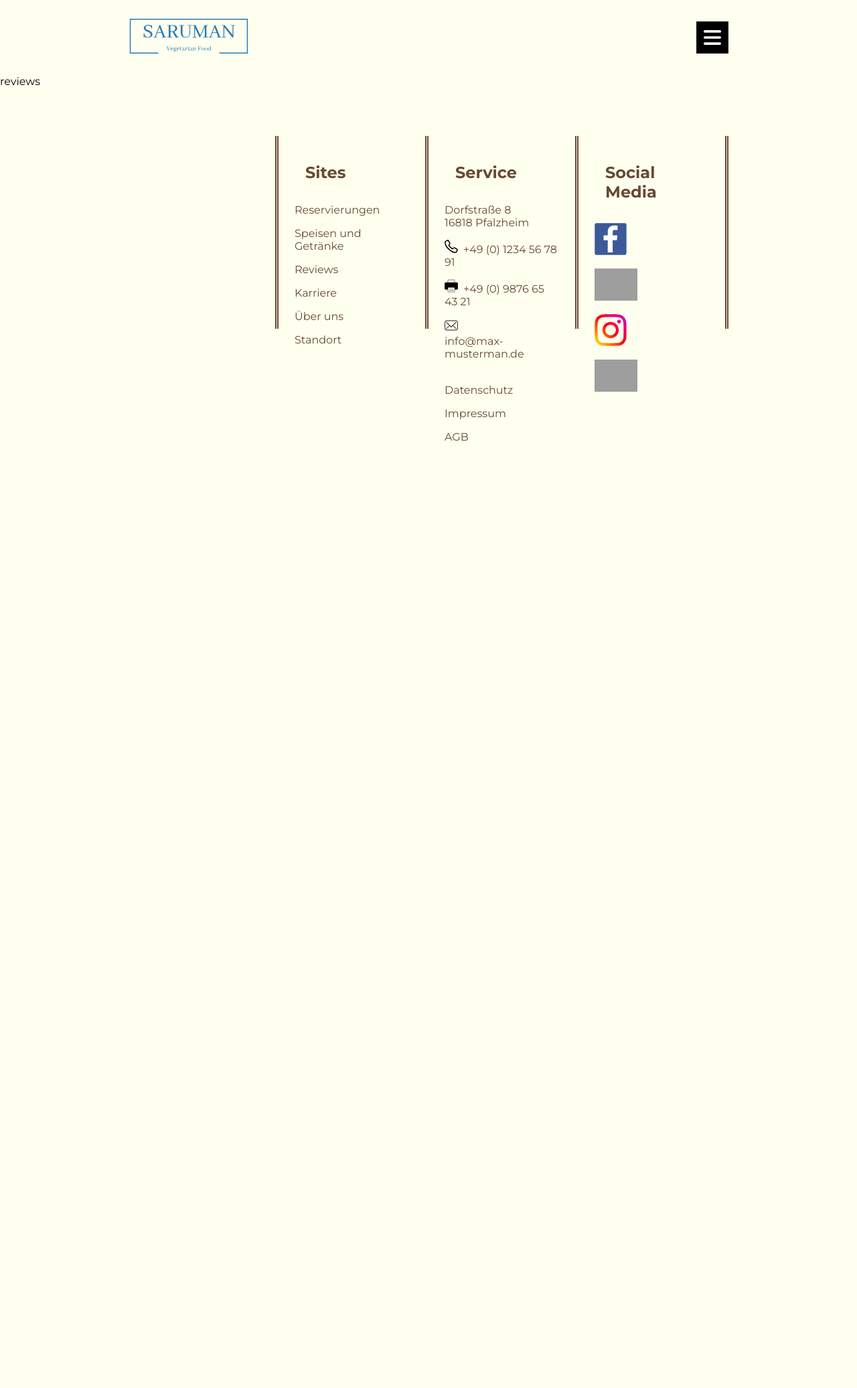
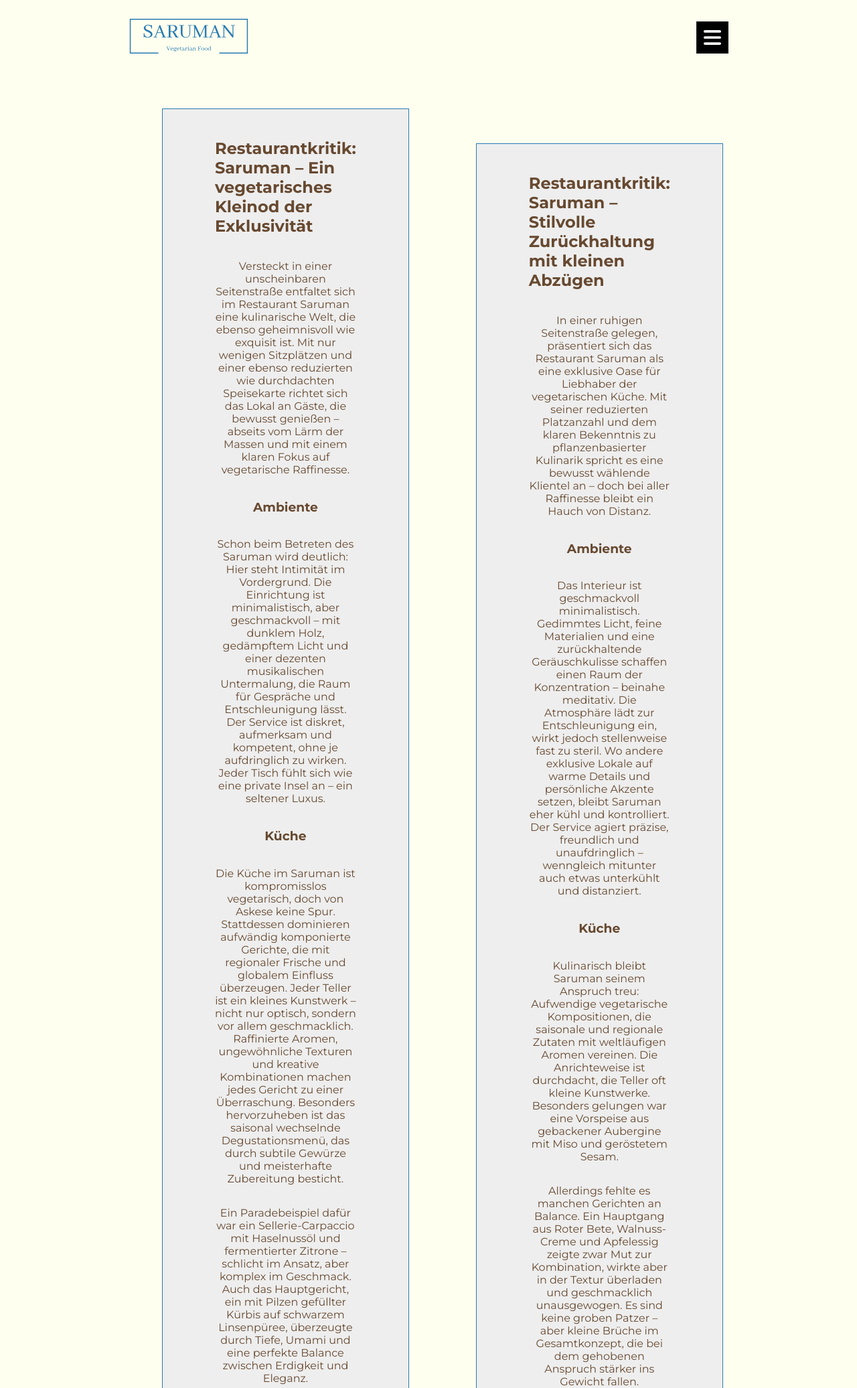
Before and after one commit to justin-penner-22/guest-list, a PHP site: page /index.php?p=reviews in a window 1280 px wide. Shown: the top 2073 px of the page at 67% size. Before the commit the page ends 658 px from the top, so only its background shows below. Run offline with PHP 8.4, Linux system fonts and the light colour scheme; grey boxes are pictures that could not be loaded.

Commit message:
Fake reviews on review page

```diff
--- a/pages/reviews.php
+++ b/pages/reviews.php
@@ -1 +1,64 @@
-<div>reviews</div>
+<div class="container-max">
+<div class="container">
+  <div class="container-reviews">
+    <h2>Restaurantkritik: Saruman – Ein vegetarisches Kleinod der Exklusivität</h2>
+    <p>Versteckt in einer unscheinbaren Seitenstraße entfaltet sich im Restaurant Saruman eine kulinarische Welt, die ebenso geheimnisvoll wie exquisit ist. Mit nur wenigen Sitzplätzen und einer ebenso reduzierten wie durchdachten Speisekarte richtet sich das Lokal an Gäste, die bewusst genießen – abseits vom Lärm der Massen und mit einem klaren Fokus auf vegetarische Raffinesse.</p>
+
+
+      <h3>Ambiente</h3>
+     <p>
+       Schon beim Betreten des Saruman wird deutlich: Hier steht Intimität im Vordergrund. Die Einrichtung ist minimalistisch, aber geschmackvoll – mit dunklem Holz, gedämpftem Licht und einer dezenten musikalischen Untermalung, die Raum für Gespräche und Entschleunigung lässt. Der Service ist diskret, aufmerksam und kompetent, ohne je aufdringlich zu wirken. Jeder Tisch fühlt sich wie eine private Insel an – ein seltener Luxus.
+     </p>
+
+     <h3>Küche</h3>
+     <p>
+       Die Küche im Saruman ist kompromisslos vegetarisch, doch von Askese keine Spur. Stattdessen dominieren aufwändig komponierte Gerichte, die mit regionaler Frische und globalem Einfluss überzeugen. Jeder Teller ist ein kleines Kunstwerk – nicht nur optisch, sondern vor allem geschmacklich. Raffinierte Aromen, ungewöhnliche Texturen und kreative Kombinationen machen jedes Gericht zu einer Überraschung. Besonders hervorzuheben ist das saisonal wechselnde Degustationsmenü, das durch subtile Gewürze und meisterhafte Zubereitung besticht.
+     </p>
+
+     <p>
+       Ein Paradebeispiel dafür war ein Sellerie-Carpaccio mit Haselnussöl und fermentierter Zitrone – schlicht im Ansatz, aber komplex im Geschmack. Auch das Hauptgericht, ein mit Pilzen gefüllter Kürbis auf schwarzem Linsenpüree, überzeugte durch Tiefe, Umami und eine perfekte Balance zwischen Erdigkeit und Eleganz.
+     </p>
+
+     <h3>Fazit</h3>
+     <p>
+       Saruman ist mehr als ein Restaurant – es ist ein Ort der Ruhe, der Konzentration auf das Wesentliche und der ästhetischen Kulinarik. Es richtet sich an Genießer, die Exklusivität nicht über Opulenz, sondern über Qualität und Atmosphäre definieren. Wer hier speist, tut das mit allen Sinnen – und verlässt das Lokal mit dem Gefühl, etwas wirklich Besonderes erlebt zu haben.
+     </p>
+
+     <p>
+       Bewertung: 5/5 Sterne
+       Ein Muss für Feinschmecker mit Sinn für das Feine, das Leise und das Grüne.</p>
+     </p>
+
+  </div>
+
+    <div class="container-reviews">
+    <h2>Restaurantkritik: Saruman – Stilvolle Zurückhaltung mit kleinen Abzügen</h2>
+    <p>In einer ruhigen Seitenstraße gelegen, präsentiert sich das Restaurant Saruman als eine exklusive Oase für Liebhaber der vegetarischen Küche. Mit seiner reduzierten Platzanzahl und dem klaren Bekenntnis zu pflanzenbasierter Kulinarik spricht es eine bewusst wählende Klientel an – doch bei aller Raffinesse bleibt ein Hauch von Distanz.</p>
+
+
+      <h3>Ambiente</h3>
+     <p>
+      Das Interieur ist geschmackvoll minimalistisch. Gedimmtes Licht, feine Materialien und eine zurückhaltende Geräuschkulisse schaffen einen Raum der Konzentration – beinahe meditativ. Die Atmosphäre lädt zur Entschleunigung ein, wirkt jedoch stellenweise fast zu steril. Wo andere exklusive Lokale auf warme Details und persönliche Akzente setzen, bleibt Saruman eher kühl und kontrolliert. Der Service agiert präzise, freundlich und unaufdringlich – wenngleich mitunter auch etwas unterkühlt und distanziert.
+     </p>
+
+     <h3>Küche</h3>
+     <p>
+        Kulinarisch bleibt Saruman seinem Anspruch treu: Aufwendige vegetarische Kompositionen, die saisonale und regionale Zutaten mit weltläufigen Aromen vereinen. Die Anrichteweise ist durchdacht, die Teller oft kleine Kunstwerke. Besonders gelungen war eine Vorspeise aus gebackener Aubergine mit Miso und geröstetem Sesam.
+     </p>
+     <p>
+        Allerdings fehlte es manchen Gerichten an Balance. Ein Hauptgang aus Roter Bete, Walnuss-Creme und Apfelessig zeigte zwar Mut zur Kombination, wirkte aber in der Textur überladen und geschmacklich unausgewogen. Es sind keine groben Patzer – aber kleine Brüche im Gesamtkonzept, die bei dem gehobenen Anspruch stärker ins Gewicht fallen.
+     </p>
+
+     <h3>Fazit</h3>
+     <p>
+        Saruman ist ein Restaurant, das mit Anspruch und Ästhetik überzeugt – jedoch nicht ohne kleinere Schwächen. Wer einen ruhigen Abend mit feinsinniger vegetarischer Küche sucht, wird hier mit Sicherheit fündig. Doch es fehlt an jenem gewissen Funken, der aus einem sehr guten Erlebnis ein unvergessliches macht.
+     </p>
+
+     <p>
+        Bewertung: 4/5 Sterne
+        Ein eleganter Rückzugsort für Feinschmecker – mit viel Potenzial nach oben.</p>
+     </p>
+
+    </div>
+  </div>
+</div>
--- a/styles/reviews.css
+++ b/styles/reviews.css
@@ -1,6 +1,17 @@
 .container-reviews {
   display: flex;
   flex-direction: column;
-  justify-content: center;
-  background-color: blue;
+  background-color: #eeeeee;
+  align-items: center;
+  color: var(--main-brown);
+  border-radius: 0%;
+  padding: 24px 78px 24px 78px;
+  border: var(--main-blue) solid 1px;
+  margin: 50px;
 }
+
+.container-reviews p {
+  padding: 0 24 0 24;
+  text-align: center;
+  gap: 12px;
+}
```
